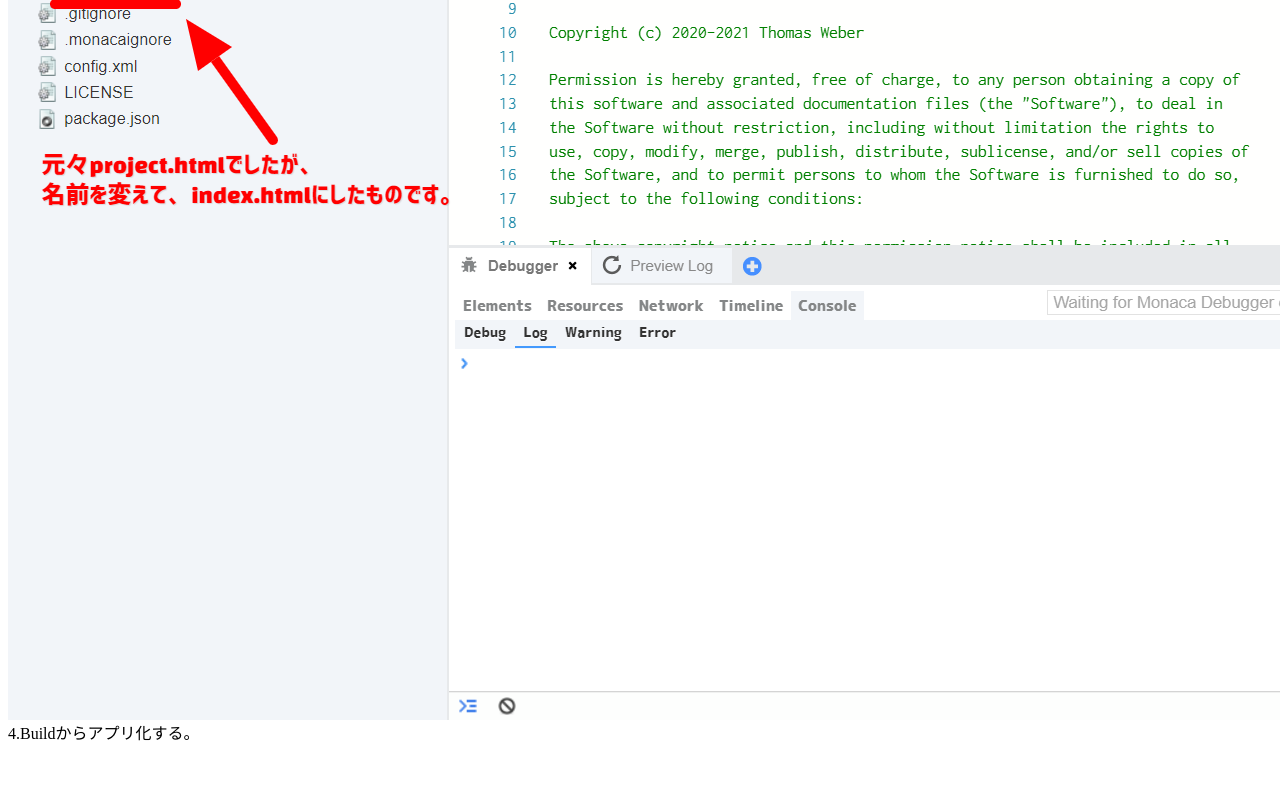
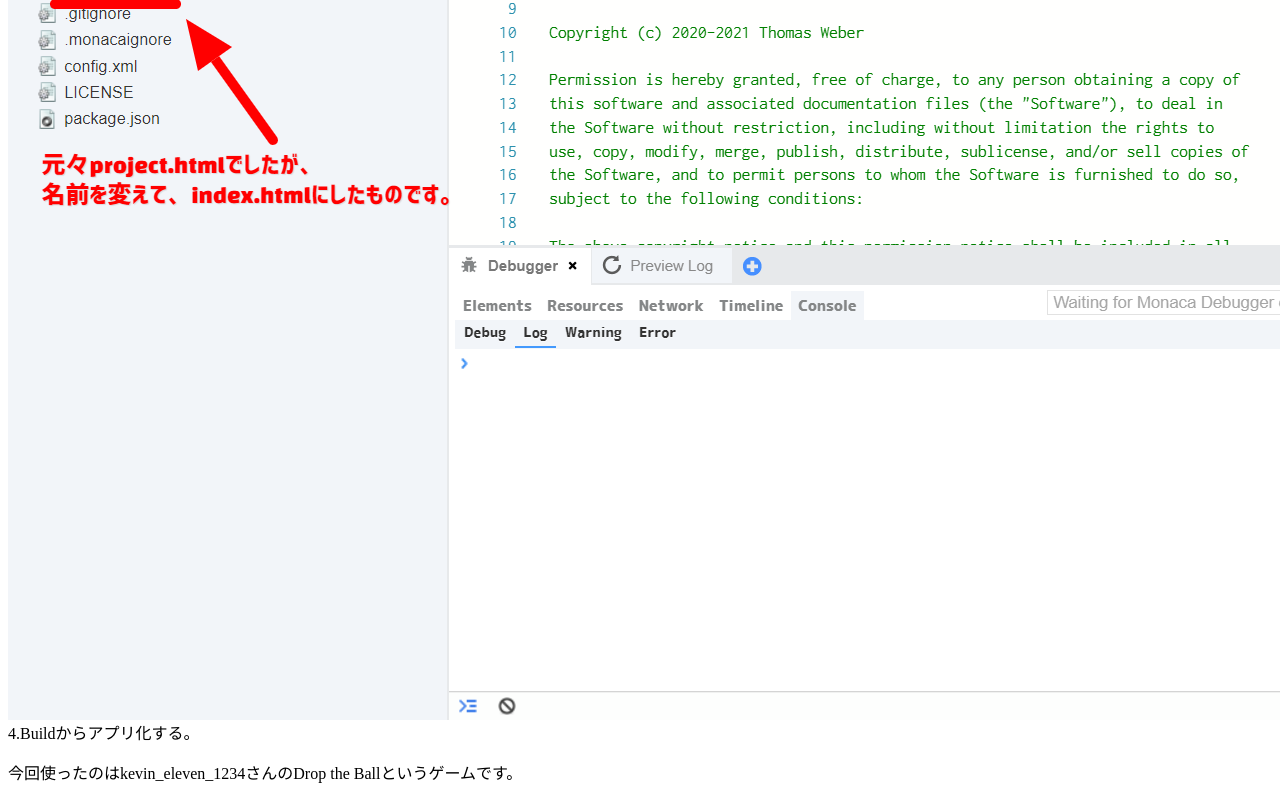
Before and after one commit to 52Tellur/Scratch-app, a plain HTML site: page index.html in a window 1280 px wide. Shown: the part 553-1353 px from the top of the page. Before the commit the page ends 1305 px from the top, so only its background shows below. Drawn offline with Linux system fonts and the light colour scheme.

Commit message:
Update index.html

```diff
--- a/index.html
+++ b/index.html
@@ -9,5 +9,6 @@ https://packager.turbowarp.org/<br>
 3.「www」ファイルの中にある「index.html」を消し、1で作ったファイルと入れ替える。この時project.htmlからindex.htmlに名前を変える。</p>
   <img src="Blank-—-Monaca-Cloud-IDE.png">
 4.Buildからアプリ化する。
+  <p>今回使ったのは<a src="https://scratch.mit.edu/projects/203422373">kevin_eleven_1234さんのDrop the Ball</a>というゲームです。</p>
 </body>
 </html>
```
